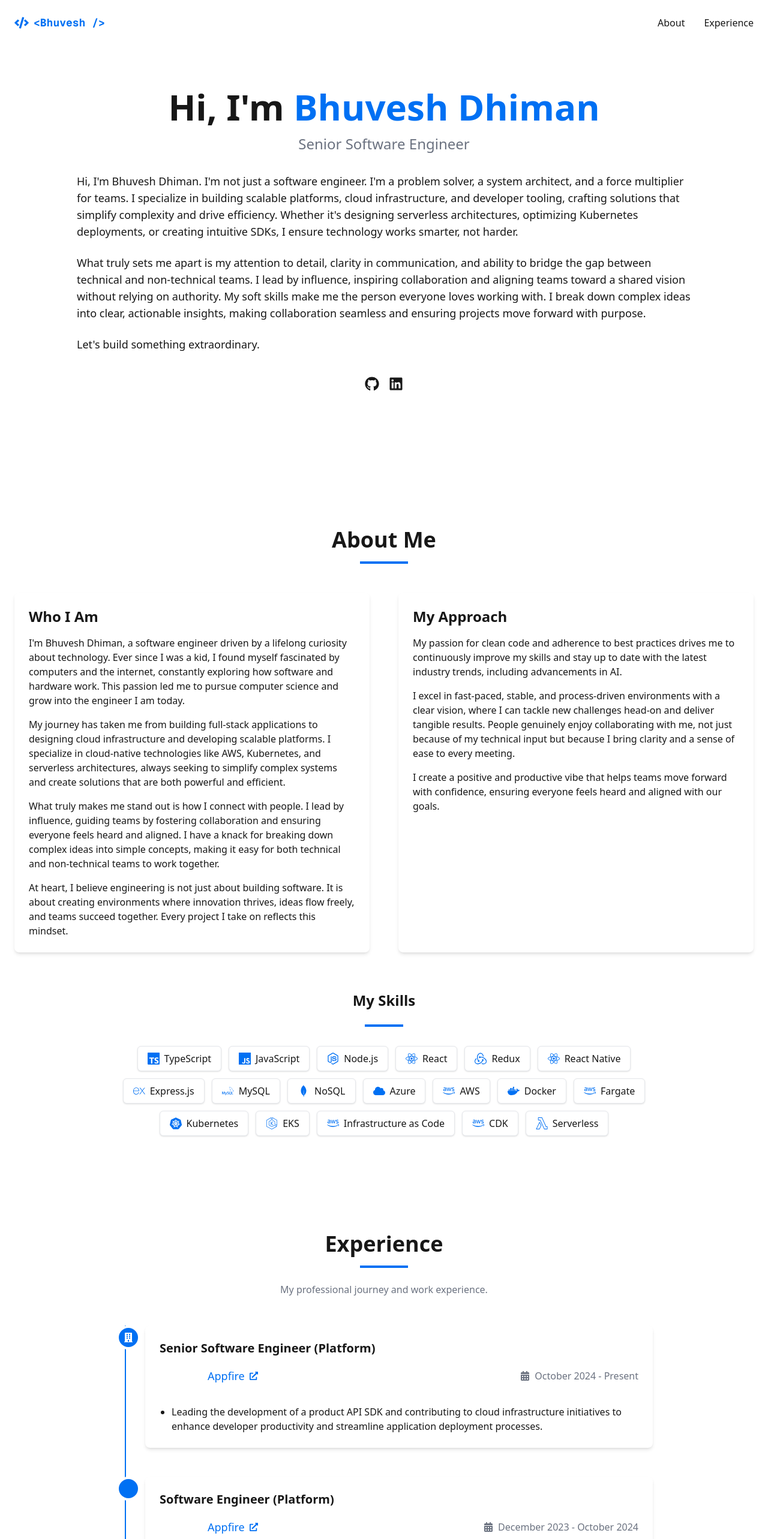
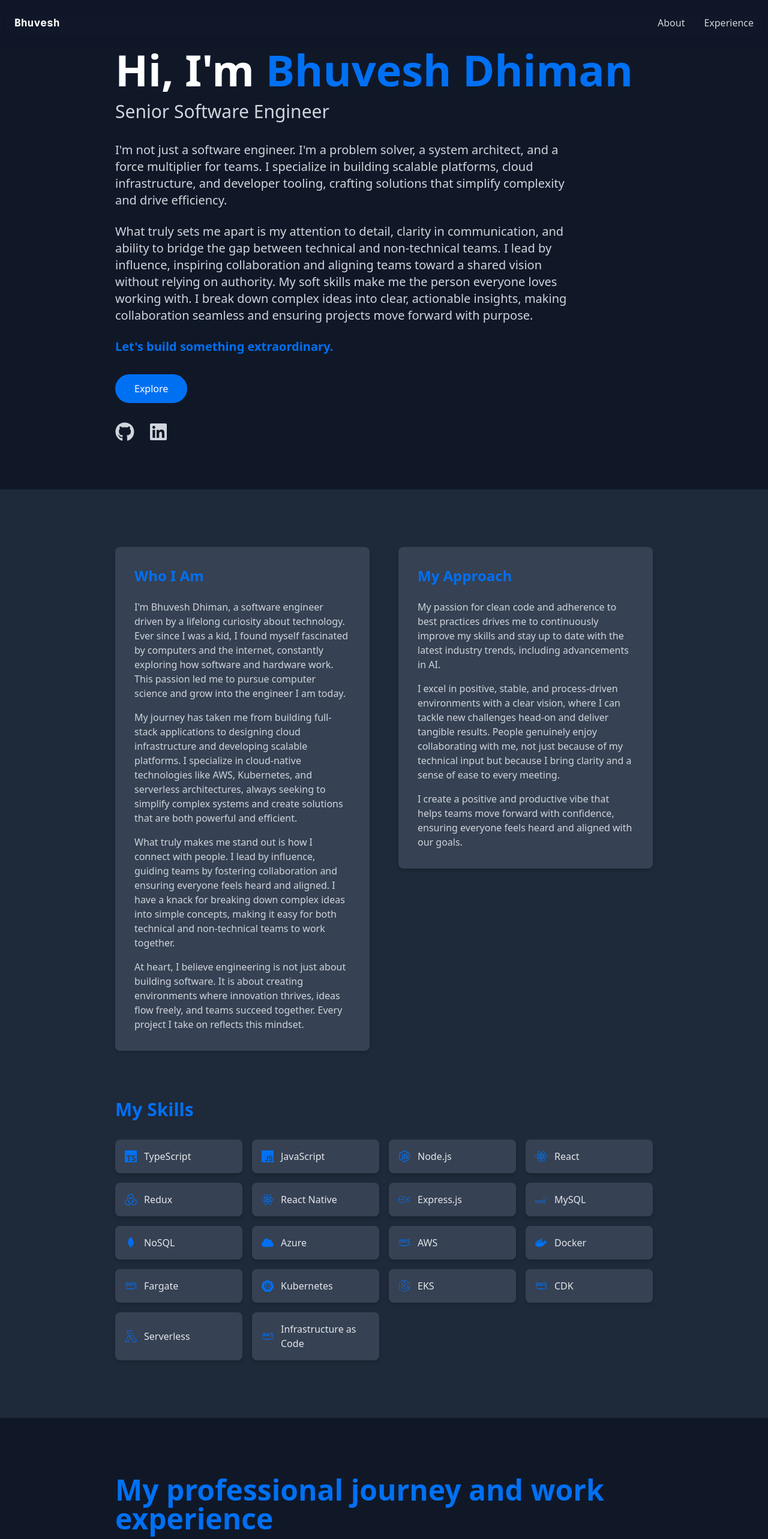
Before and after one commit to BhuveshDhiman/my-portfolio-v2, a Next.js app: page / in a window 1280 px wide. Shown: the top 2566 px of the page at 60% size. Built offline with nearby package versions, Linux system fonts and the light colour scheme.

Commit message:
feat: ui updates

```diff
--- a/src/components/sections/About.tsx
+++ b/src/components/sections/About.tsx
@@ -31,35 +31,31 @@ const About = () => {
     { name: 'Fargate', icon: <FaAws className="w-5 h-5" /> },
     { name: 'Kubernetes', icon: <SiKubernetes className="w-5 h-5" /> },
     { name: 'EKS', icon: <SiAmazoneks className="w-5 h-5" /> },
-    { name: 'Infrastructure as Code', icon: <FaAws className="w-5 h-5" /> },
     { name: 'CDK', icon: <FaAws className="w-5 h-5" /> },
     { name: 'Serverless', icon: <SiAwslambda className="w-5 h-5" /> },
+    { name: 'Infrastructure as Code', icon: <FaAws className="w-5 h-5" /> },
   ];
 
   return (
-    <section id="about" className="py-20 bg-light dark:bg-dark">
-      <div className="container mx-auto px-4 md:px-6">
+    <section id="about" className="py-24 px-4 md:px-8 bg-gray-800">
+      <div className="container mx-auto max-w-4xl">
         <motion.div
           initial={{ opacity: 0, y: 20 }}
           whileInView={{ opacity: 1, y: 0 }}
           viewport={{ once: true }}
           transition={{ duration: 0.5 }}
-          className="max-w-3xl mx-auto text-center mb-12"
+          className="space-y-16"
         >
-          <h2 className="text-3xl md:text-4xl font-bold mb-4">About Me</h2>
-          <div className="w-20 h-1 bg-primary mx-auto mb-6"></div>
-        </motion.div>
-
-        <div className="grid grid-cols-1 lg:grid-cols-2 gap-12 items-start mb-16">
+          <div className="grid grid-cols-1 lg:grid-cols-2 gap-12 items-start mb-20">
             <motion.div
               initial={{ opacity: 0, x: -20 }}
               whileInView={{ opacity: 1, x: 0 }}
               viewport={{ once: true }}
               transition={{ duration: 0.5 }}
-            className="bg-white dark:bg-gray-800 p-6 rounded-lg shadow-md h-full"
+              className="bg-gray-700 p-8 rounded-lg shadow-md hover:shadow-lg transition-shadow"
             >
-            <h3 className="text-2xl font-semibold mb-4">Who I Am</h3>
-            <div className="space-y-4 text-foreground">
+              <h3 className="text-2xl font-bold mb-6 text-primary">Who I Am</h3>
+              <div className="space-y-4 text-gray-300">
                 <p>
                   I'm Bhuvesh Dhiman, a software engineer driven by a lifelong curiosity about
                   technology. Ever since I was a kid, I found myself fascinated by computers and the
@@ -70,18 +66,19 @@ const About = () => {
                   My journey has taken me from building full-stack applications to designing cloud
                   infrastructure and developing scalable platforms. I specialize in cloud-native
                   technologies like AWS, Kubernetes, and serverless architectures, always seeking to
-                simplify complex systems and create solutions that are both powerful and efficient.
+                  simplify complex systems and create solutions that are both powerful and
+                  efficient.
                 </p>
                 <p>
                   What truly makes me stand out is how I connect with people. I lead by influence,
                   guiding teams by fostering collaboration and ensuring everyone feels heard and
-                aligned. I have a knack for breaking down complex ideas into simple concepts, making
-                it easy for both technical and non-technical teams to work together.
+                  aligned. I have a knack for breaking down complex ideas into simple concepts,
+                  making it easy for both technical and non-technical teams to work together.
                 </p>
                 <p>
                   At heart, I believe engineering is not just about building software. It is about
-                creating environments where innovation thrives, ideas flow freely, and teams succeed
-                together. Every project I take on reflects this mindset.
+                  creating environments where innovation thrives, ideas flow freely, and teams
+                  succeed together. Every project I take on reflects this mindset.
                 </p>
               </div>
             </motion.div>
@@ -91,17 +88,17 @@ const About = () => {
               whileInView={{ opacity: 1, x: 0 }}
               viewport={{ once: true }}
               transition={{ duration: 0.5 }}
-            className="bg-white dark:bg-gray-800 p-6 rounded-lg shadow-md h-full"
+              className="bg-gray-700 p-8 rounded-lg shadow-md hover:shadow-lg transition-shadow"
             >
-            <h3 className="text-2xl font-semibold mb-4">My Approach</h3>
-            <div className="space-y-4 text-foreground">
+              <h3 className="text-2xl font-bold mb-6 text-primary">My Approach</h3>
+              <div className="space-y-4 text-gray-300">
                 <p>
-                My passion for clean code and adherence to best practices drives me to continuously
-                improve my skills and stay up to date with the latest industry trends, including
-                advancements in AI.
+                  My passion for clean code and adherence to best practices drives me to
+                  continuously improve my skills and stay up to date with the latest industry
+                  trends, including advancements in AI.
                 </p>
                 <p>
-                I excel in fast-paced, stable, and process-driven environments with a clear vision,
+                  I excel in positive, stable, and process-driven environments with a clear vision,
                   where I can tackle new challenges head-on and deliver tangible results. People
                   genuinely enjoy collaborating with me, not just because of my technical input but
                   because I bring clarity and a sense of ease to every meeting.
@@ -114,16 +111,9 @@ const About = () => {
             </motion.div>
           </div>
 
-        <motion.div
-          initial={{ opacity: 0, y: 20 }}
-          whileInView={{ opacity: 1, y: 0 }}
-          viewport={{ once: true }}
-          transition={{ duration: 0.5 }}
-          className="max-w-4xl mx-auto"
-        >
-          <h3 className="text-2xl font-semibold mb-6 text-center">My Skills</h3>
-          <div className="w-16 h-1 bg-primary mx-auto mb-8"></div>
-          <div className="flex flex-wrap justify-center gap-3">
+          <div className="space-y-8">
+            <h2 className="text-3xl font-bold text-primary">My Skills</h2>
+            <div className="grid grid-cols-2 sm:grid-cols-3 md:grid-cols-4 gap-4">
               {skills.map((skill, index) => (
                 <motion.div
                   key={skill.name}
@@ -131,12 +121,13 @@ const About = () => {
                   whileInView={{ opacity: 1, y: 0 }}
                   viewport={{ once: true }}
                   transition={{ duration: 0.3, delay: 0.05 * index }}
-                className="px-4 py-2 bg-white dark:bg-gray-800 rounded-md shadow-sm border border-gray-200 dark:border-gray-700 flex items-center gap-2"
+                  className="flex items-center gap-3 p-4 bg-gray-700 rounded-lg shadow-md hover:shadow-lg transition-shadow"
                 >
                   <span className="text-primary">{skill.icon}</span>
-                <span className="text-foreground">{skill.name}</span>
+                  <span className="text-gray-200 font-medium">{skill.name}</span>
                 </motion.div>
               ))}
+            </div>
           </div>
         </motion.div>
       </div>
--- a/src/components/sections/Experience.tsx
+++ b/src/components/sections/Experience.tsx
@@ -85,22 +85,20 @@ const Experience = () => {
   ];
 
   return (
-    <section id="experience" className="py-20">
-      <div className="container mx-auto px-4 md:px-6">
+    <section id="experience" className="py-24 px-4 md:px-8 bg-gray-900">
+      <div className="container mx-auto max-w-4xl">
         <motion.div
           initial={{ opacity: 0, y: 20 }}
           whileInView={{ opacity: 1, y: 0 }}
           viewport={{ once: true }}
           transition={{ duration: 0.5 }}
-          className="max-w-3xl mx-auto text-center mb-12"
+          className="space-y-12"
         >
-          <h2 className="text-3xl md:text-4xl font-bold mb-4">Experience</h2>
-          <div className="w-20 h-1 bg-primary mx-auto mb-6"></div>
-          <p className="text-secondary">My professional journey and work experience.</p>
-        </motion.div>
+          <h2 className="text-4xl md:text-5xl font-bold text-primary mb-16">
+            My professional journey and work experience
+          </h2>
 
-        <div className="max-w-4xl mx-auto">
-          <div className="relative border-l-2 border-primary pl-8 ml-4">
+          <div className="relative border-l-2 border-primary/30 pl-8 ml-4">
             {experiences.map((exp, index) => (
               <motion.div
                 key={index}
@@ -110,21 +108,21 @@ const Experience = () => {
                 transition={{ duration: 0.5, delay: index * 0.1 }}
                 className="mb-12 relative"
               >
-                <div className="absolute -left-12 w-10 h-10 bg-primary rounded-full border-4 border-white dark:border-dark flex items-center justify-center">
+                <div className="absolute -left-12 w-10 h-10 bg-primary rounded-full border-4 border-gray-900 flex items-center justify-center transform hover:scale-110 transition-transform duration-300">
                   {exp.icon || <FaBuilding className="text-white" />}
                 </div>
-                <div className="bg-white dark:bg-gray-800 p-6 rounded-lg shadow-md">
-                  <h3 className="text-xl font-bold text-foreground">{exp.title}</h3>
-                  <div className="flex flex-col sm:flex-row sm:justify-between sm:items-center mb-4 gap-2">
-                    <div className="flex items-center text-primary font-medium">
+                <div className="bg-gray-800 p-6 rounded-lg shadow-md hover:shadow-lg transition-shadow">
+                  <h3 className="text-2xl font-bold text-primary mb-4">{exp.title}</h3>
+                  <div className="flex flex-col sm:flex-row sm:justify-between sm:items-center mb-6 gap-2">
+                    <div className="flex items-center text-gray-300 font-medium">
                       {companyLinks[exp.company]?.logo && (
-                        <div className="relative w-16 h-16 mr-4">
+                        <div className="relative w-12 h-12 mr-4">
                           <Image
                             src={companyLinks[exp.company].logo!}
                             alt={`${exp.company} logo`}
                             fill
                             className="object-contain dark:invert"
-                            sizes="(max-width: 768px) 48px, 64px"
+                            sizes="48px"
                             priority
                           />
                         </div>
@@ -133,21 +131,21 @@ const Experience = () => {
                         href={companyLinks[exp.company]?.url}
                         target="_blank"
                         rel="noopener noreferrer"
-                        className="hover:underline flex items-center text-lg"
+                        className="hover:text-primary flex items-center text-lg group"
                       >
                         {exp.company}
-                        <FaExternalLinkAlt className="ml-2 text-sm" />
+                        <FaExternalLinkAlt className="ml-2 text-sm opacity-0 group-hover:opacity-100 transition-opacity" />
                       </a>
                     </div>
-                    <div className="flex items-center text-base text-secondary">
+                    <div className="flex items-center text-gray-400">
                       <FaCalendarAlt className="mr-2" />
                       {exp.period}
                     </div>
                   </div>
                   {exp.description.length > 0 && (
-                    <ul className="list-disc pl-5 space-y-2">
+                    <ul className="list-disc pl-5 space-y-2 text-gray-300">
                       {exp.description.map((item, i) => (
-                        <li key={i} className="text-foreground text-sm md:text-base">
+                        <li key={i} className="text-base leading-relaxed">
                           {item}
                         </li>
                       ))}
@@ -157,7 +155,7 @@ const Experience = () => {
               </motion.div>
             ))}
           </div>
-        </div>
+        </motion.div>
       </div>
     </section>
   );
--- a/src/components/sections/Hero.tsx
+++ b/src/components/sections/Hero.tsx
@@ -6,20 +6,20 @@ import { FaGithub, FaLinkedin } from 'react-icons/fa';
 
 const Hero = () => {
   return (
-    <section className="min-h-screen flex items-center justify-center py-20 px-4">
-      <div className="container mx-auto max-w-5xl">
+    <section className="min-h-screen flex items-center justify-center py-20 px-4 md:px-8 bg-gray-900 text-white">
+      <div className="container mx-auto max-w-4xl">
         <motion.div
-          initial={{ opacity: 0, y: 20 }}
-          animate={{ opacity: 1, y: 0 }}
-          transition={{ duration: 0.5 }}
-          className="flex flex-col space-y-6"
+          initial={{ opacity: 0 }}
+          animate={{ opacity: 1 }}
+          transition={{ duration: 0.8 }}
+          className="flex flex-col space-y-8"
         >
-          <div>
+          <div className="space-y-4">
             <motion.h1
               initial={{ opacity: 0, y: 20 }}
               animate={{ opacity: 1, y: 0 }}
               transition={{ duration: 0.5, delay: 0.1 }}
-              className="text-4xl md:text-5xl lg:text-6xl font-bold text-foreground mb-4 text-center"
+              className="text-5xl md:text-7xl font-bold"
             >
               Hi, I'm <span className="text-primary">Bhuvesh Dhiman</span>
             </motion.h1>
@@ -27,36 +27,36 @@ const Hero = () => {
               initial={{ opacity: 0, y: 20 }}
               animate={{ opacity: 1, y: 0 }}
               transition={{ duration: 0.5, delay: 0.2 }}
-              className="text-xl md:text-2xl text-secondary mb-8 text-center"
+              className="text-2xl md:text-3xl text-gray-300 font-medium"
             >
               Senior Software Engineer
             </motion.h2>
-            <div className="space-y-6">
+          </div>
+
+          <div className="space-y-6 max-w-3xl">
             <motion.p
               initial={{ opacity: 0, y: 20 }}
               animate={{ opacity: 1, y: 0 }}
               transition={{ duration: 0.5, delay: 0.3 }}
-                className="text-base md:text-lg text-foreground mx-auto"
+              className="text-lg md:text-xl text-gray-300"
             >
-                Hi, I'm Bhuvesh Dhiman. I'm not just a software engineer. I'm a problem solver, a
-                system architect, and a force multiplier for teams. I specialize in building
-                scalable platforms, cloud infrastructure, and developer tooling, crafting solutions
-                that simplify complexity and drive efficiency. Whether it's designing serverless
-                architectures, optimizing Kubernetes deployments, or creating intuitive SDKs, I
-                ensure technology works smarter, not harder.
+              I'm not just a software engineer. I'm a problem solver, a system architect, and a
+              force multiplier for teams. I specialize in building scalable platforms, cloud
+              infrastructure, and developer tooling, crafting solutions that simplify complexity and
+              drive efficiency.
             </motion.p>
 
             <motion.p
               initial={{ opacity: 0, y: 20 }}
               animate={{ opacity: 1, y: 0 }}
               transition={{ duration: 0.5, delay: 0.35 }}
-                className="text-base md:text-lg text-foreground mx-auto"
+              className="text-lg md:text-xl text-gray-300"
             >
               What truly sets me apart is my attention to detail, clarity in communication, and
               ability to bridge the gap between technical and non-technical teams. I lead by
               influence, inspiring collaboration and aligning teams toward a shared vision without
-                relying on authority. My soft skills make me the person everyone loves working with.
-                I break down complex ideas into clear, actionable insights, making collaboration
+              relying on authority. My soft skills make me the person everyone loves working with. I
+              break down complex ideas into clear, actionable insights, making collaboration
               seamless and ensuring projects move forward with purpose.
             </motion.p>
 
@@ -64,36 +64,49 @@ const Hero = () => {
               initial={{ opacity: 0, y: 20 }}
               animate={{ opacity: 1, y: 0 }}
               transition={{ duration: 0.5, delay: 0.4 }}
-                className="text-base md:text-lg text-foreground mx-auto"
+              className="text-lg md:text-xl text-primary font-semibold"
             >
               Let's build something extraordinary.
             </motion.p>
-            </div>
           </div>
 
           <motion.div
             initial={{ opacity: 0, y: 20 }}
             animate={{ opacity: 1, y: 0 }}
             transition={{ duration: 0.5, delay: 0.5 }}
-            className="flex space-x-4 pt-4 justify-center"
+            className="flex gap-6"
+          >
+            <Link
+              href="#about"
+              className="px-8 py-3 bg-primary text-white rounded-full font-medium hover:bg-primary/90 transition-colors"
+            >
+              Explore
+            </Link>
+          </motion.div>
+
+          <motion.div
+            initial={{ opacity: 0, y: 20 }}
+            animate={{ opacity: 1, y: 0 }}
+            transition={{ duration: 0.5, delay: 0.6 }}
+            className="flex gap-6"
           >
             <a
               href="https://github.com/bhuveshdhiman"
               target="_blank"
               rel="noopener noreferrer"
-              className="text-foreground hover:text-primary transition-colors duration-300"
+              className="text-gray-300 hover:text-primary transition-colors"
               aria-label="GitHub"
             >
-              <FaGithub className="w-6 h-6" />
+              <FaGithub className="w-8 h-8" />
             </a>
             <a
               href="https://linkedin.com/in/bhuveshdhiman"
               target="_blank"
               rel="noopener noreferrer"
-              className="text-foreground hover:text-primary transition-colors duration-300"
+              className="text-gray-300 hover:text-primary transition-colors"
               aria-label="LinkedIn"
             >
-              <FaLinkedin className="w-6 h-6" />
+              <FaLinkedin className="w-8 h-8" />
             </a>
           </motion.div>
         </motion.div>
--- a/src/components/ui/Header.tsx
+++ b/src/components/ui/Header.tsx
@@ -27,8 +27,8 @@ const Header = () => {
     <header
       className={`fixed top-0 left-0 right-0 z-50 transition-all duration-300 ${
         isScrolled
-          ? 'bg-white/80 dark:bg-dark/80 backdrop-blur-md shadow-sm py-4'
-          : 'bg-transparent py-6'
+          ? 'bg-gray-900/90 dark:bg-gray-900/90 backdrop-blur-md shadow-md py-4'
+          : 'bg-gray-900/70 dark:bg-gray-900/70 backdrop-blur-sm py-6'
       }`}
     >
       <div className="container mx-auto px-4 md:px-6 flex items-center justify-between">
@@ -42,8 +42,7 @@ const Header = () => {
             transition={{ duration: 0.5 }}
             className="flex items-center"
           >
-            <FaCode className="w-6 h-6 mr-2" />
-            <span className="font-mono text-lg font-bold">{`<Bhuvesh />`}</span>
+            <span className="font-mono text-lg font-bold text-white">Bhuvesh</span>
           </motion.div>
         </Link>
 
@@ -58,7 +57,7 @@ const Header = () => {
             >
               <Link
                 href={item.href}
-                className="text-foreground hover:text-primary transition-colors duration-300"
+                className="text-gray-300 hover:text-primary transition-colors duration-300"
               >
                 {item.name}
               </Link>
@@ -68,7 +67,7 @@ const Header = () => {
 
         {/* Mobile Menu Button */}
         <button
-          className="md:hidden text-foreground"
+          className="md:hidden text-white"
           onClick={() => setIsMobileMenuOpen(!isMobileMenuOpen)}
         >
           <svg
@@ -98,14 +97,14 @@ const Header = () => {
           initial={{ opacity: 0, height: 0 }}
           animate={{ opacity: 1, height: 'auto' }}
           exit={{ opacity: 0, height: 0 }}
-          className="md:hidden bg-background border-t border-gray-200 dark:border-gray-800"
+          className="md:hidden bg-gray-900 border-t border-gray-800"
         >
           <div className="container mx-auto px-4 py-4 flex flex-col space-y-4">
             {navItems.map((item) => (
               <Link
                 key={item.name}
                 href={item.href}
-                className="text-foreground hover:text-primary transition-colors duration-300 py-2"
+                className="text-gray-300 hover:text-primary transition-colors duration-300 py-2"
                 onClick={() => setIsMobileMenuOpen(false)}
               >
                 {item.name}
--- a/tailwind.config.js
+++ b/tailwind.config.js
@@ -8,10 +8,10 @@ module.exports = {
   theme: {
     extend: {
       colors: {
-        primary: '#0070f3',
-        secondary: '#6b7280',
-        dark: '#111827',
-        light: '#f9fafb',
+        primary: '#3b82f6',
+        secondary: '#64748b',
+        dark: '#0f172a',
+        light: '#f8fafc',
       },
       fontFamily: {
         sans: ['var(--font-geist-sans)'],
```
Also changed, not shown: src/app/layout.tsx (+7 -3 lines). Lines whose indentation alone changed are shown as unchanged.
